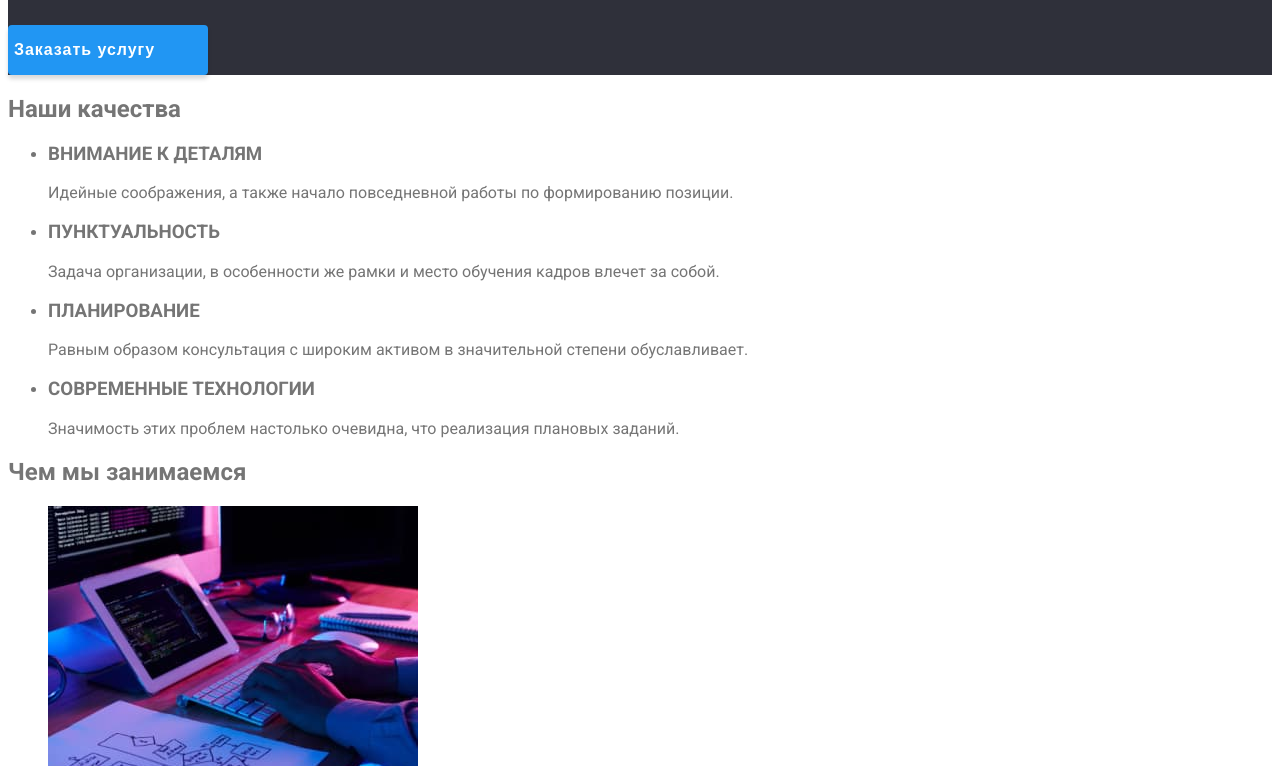
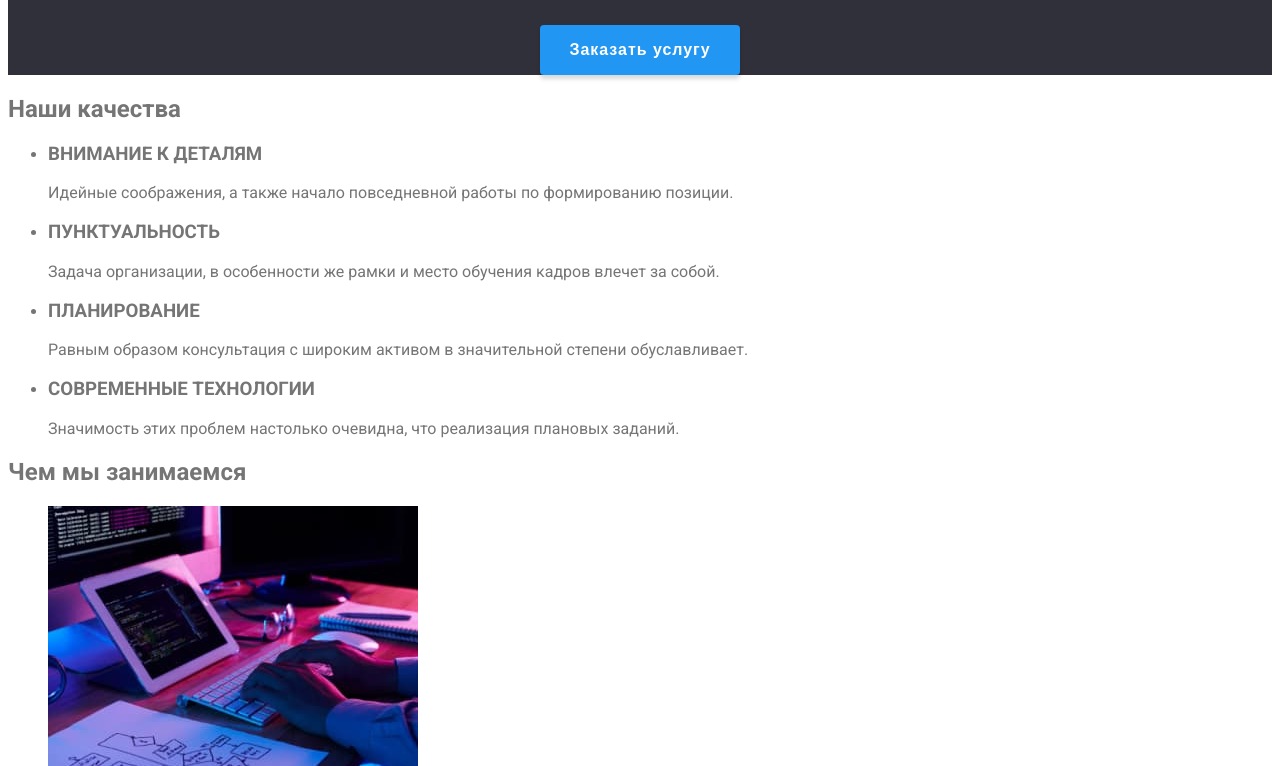
Before and after one commit to AlexKusha/goit-markup-hw-02, a plain HTML site: page index.html in a window 1280 px wide. Shown: the part 334-1100 px from the top of the page. Drawn offline with Linux system fonts and the light colour scheme.

Commit message:
Налаштував кнопку "замовити послугу"

```diff
--- a/css/styles.css
+++ b/css/styles.css
@@ -79,14 +79,17 @@ body {
   background: var(--mark-color--);
   box-shadow: 0px 4px 4px rgba(0, 0, 0, 0.15);
   border-radius: 4px;
+  position: relative;
+  left: 50%;
+  transform: translate(-50%, 0);
   font-weight: bold;
   font-size: 16px;
-  line-height: 1.87px;
-  display: flex;
+  line-height: 1.87;
   align-items: center;
   text-align: center;
   letter-spacing: 0.06em;
   color: var(--on-dark-fone--);
   border: none;
   outline: none;
+  background: var(--mark-color--);
 }
```
